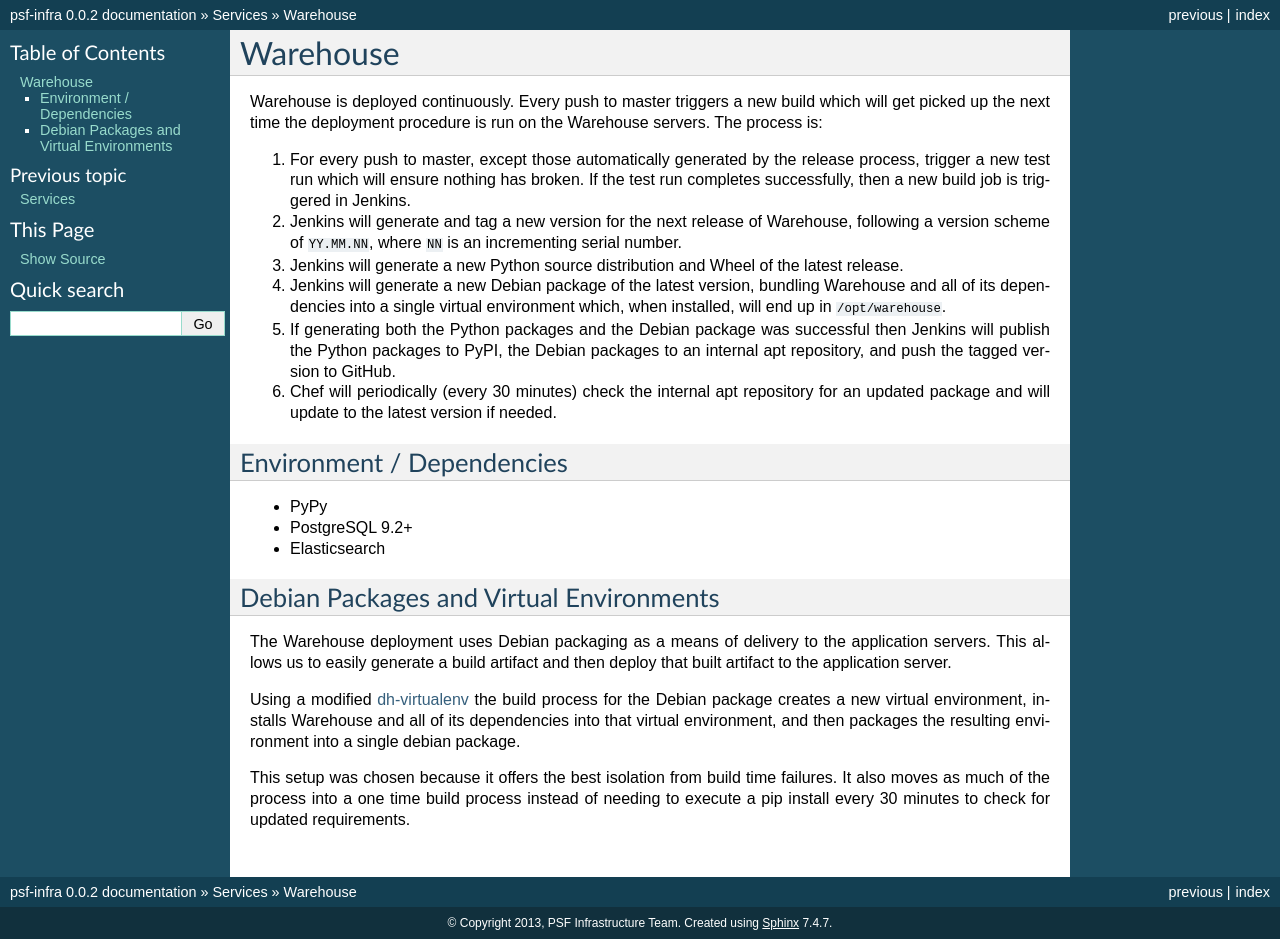
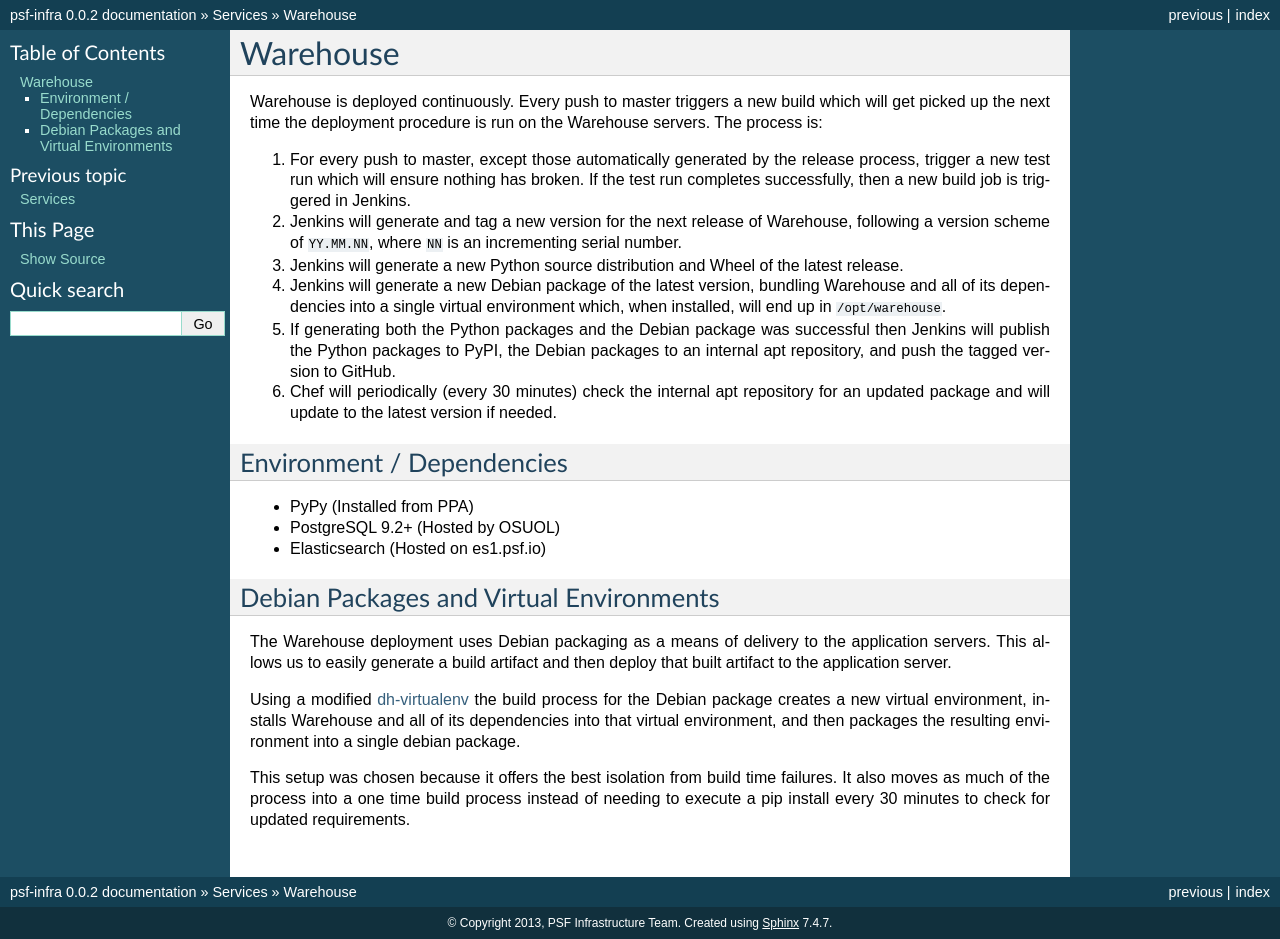
Before and after one commit to python/psf-chef, a Sphinx documentation site: the page built from doc/services/warehouse.rst, in a window 1280 px wide. Built offline with Sphinx 7.4.7, drawn with Linux system fonts in a browser that asks for light colours.

```diff
--- a/doc/services/warehouse.rst
+++ b/doc/services/warehouse.rst
@@ -27,9 +27,9 @@ the Warehouse servers. The process is:
 Environment / Dependencies
 --------------------------
 
-* PyPy
-* PostgreSQL 9.2+
-* Elasticsearch
+* PyPy (Installed from PPA)
+* PostgreSQL 9.2+ (Hosted by OSUOL)
+* Elasticsearch (Hosted on es1.psf.io)
 
 
 Debian Packages and Virtual Environments
```
